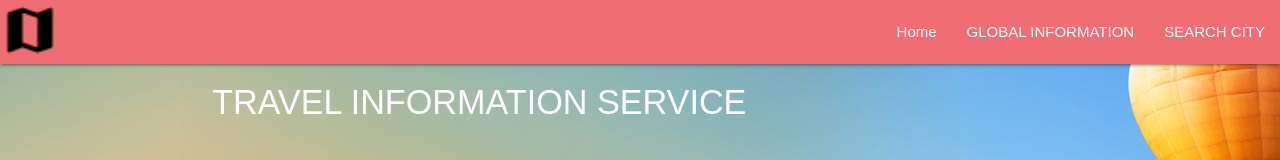
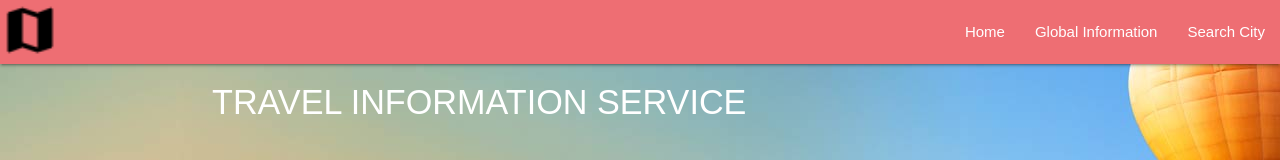
Before and after one commit to rethickbose/travel-info, a React (Create React App) app: page / in a window 1280 px wide. Shown: the top 160 px of the page. Built offline with nearby package versions, Linux system fonts and the light colour scheme; no server answers.

Commit message:
small changes

```diff
--- a/src/App.js
+++ b/src/App.js
@@ -1,5 +1,4 @@
 import React, { useState, useEffect, Component } from "react";
-import logo from "./logo.svg";
 import "./App.css";
 import { BrowserRouter as Router, Route } from "react-router-dom";
 import "../node_modules/materialize-css/dist/css/materialize.min.css";
--- a/src/components/input.js
+++ b/src/components/input.js
@@ -1,56 +1,51 @@
-import React from 'react';
-import {useEffect,useState} from 'react'
-import { makeStyles } from '@material-ui/core/styles';
-import TextField from '@material-ui/core/TextField';
-import Button from '@material-ui/core/Button';
-import axios from 'axios'
-axios.defaults.baseURL = 'http://localhost:4543';
+import React from "react";
+import { useState } from "react";
+import { makeStyles } from "@material-ui/core/styles";
+import TextField from "@material-ui/core/TextField";
+import Button from "@material-ui/core/Button";
+import axios from "axios";
+axios.defaults.baseURL = "http://localhost:4543";
 
-const useStyles = makeStyles((theme) => ({
+const useStyles = makeStyles(theme => ({
   root: {
-    '& > *': {
+    "& > *": {
       margin: theme.spacing(3),
-      width: '35ch',
-    },
-  },
+      width: "35ch"
+    }
+  }
 }));
 
 export default function ColorTextFields() {
-
-
   const classes = useStyles();
 
-
-  const [countryName, setcountryName] = useState('');
-  const [cityName, setcityName] = useState('');
-  const [continent, setcontinent] = useState('');
-  const [currencyUsed, setcurrencyUsed] = useState('');
+  const [countryName, setcountryName] = useState("");
+  const [cityName, setcityName] = useState("");
+  const [continent, setcontinent] = useState("");
+  const [currencyUsed, setcurrencyUsed] = useState("");
   const [languages, setlanguages] = useState([]);
 
-  const handleCOUNTRYNAMEChange =(e)=> {
+  const handleCOUNTRYNAMEChange = e => {
     setcountryName(e.target.value);
-  }
+  };
 
-  const handleCITYNAMEChange =(e)=> {
+  const handleCITYNAMEChange = e => {
     setcityName(e.target.value);
-  }
+  };
 
-  const handleCONTINENTChange =(e)=> {
+  const handleCONTINENTChange = e => {
     setcontinent(e.target.value);
-  }
+  };
 
-  const handleCURRENCYChange =(e)=> {
+  const handleCURRENCYChange = e => {
     setcurrencyUsed(e.target.value);
-  }
+  };
 
-  const handleLANGUAGESChange =(e)=> {
+  const handleLANGUAGESChange = e => {
     setlanguages(e.target.value);
-  }
+  };
 
-  const handleSubmit =(e)=> {
+  const handleSubmit = e => {
     e.preventDefault();
-
-
 
     const saveObject = {
       countryName: countryName,
@@ -58,26 +53,21 @@ export default function ColorTextFields() {
       continent: continent,
       currencyUsed: currencyUsed,
       languages: languages
-    }
-   // console.log(countryName, cityName, continent, currencyUsed, languages);
+    };
     axios
       .post("http://localhost:4543/api/create-new-entry", saveObject)
       .then(res => console.log(res))
       .catch(err => console.log(err));
-
-  }
-
-
-
-
-
-
-
-
+  };
 
   return (
-    <form  onSubmit={handleSubmit} className={classes.root} noValidate autoComplete="off"  method="post">
-
+    <form
+      onSubmit={handleSubmit}
+      className={classes.root}
+      noValidate
+      autoComplete="off"
+      method="post"
+    >
       <TextField
         id="countryName"
         label="COUNTRY NAME"
--- a/src/components/navbar.js
+++ b/src/components/navbar.js
@@ -14,10 +14,10 @@ const Navbar = () => {
                 <Link to="/">Home </Link>
               </li>
               <li>
-                <Link to="/globalinfo">GLOBAL INFORMATION </Link>
+                <Link to="/globalinfo">Global Information </Link>
               </li>
               <li>
-                <Link to="/search"> SEARCH CITY </Link>
+                <Link to="/search"> Search City </Link>
               </li>
             </ul>
           </div>
--- a/src/pages/home.js
+++ b/src/pages/home.js
@@ -1,36 +1,24 @@
-import React from 'react'
-import background from './homelogo.jpeg';
+import React from "react";
+import Input from "../components/input";
 
-import ImgMediaCard from '../components/cards.js'
-import Input from '../components/input'
-
-const Home = () =>{
+const Home = () => {
   const mystyle = {
     color: "white",
-        margin:"10px",
+    margin: "10px",
     padding: "10px",
-        fontFamily: "Arial",
-
+    fontFamily: "Arial"
   };
 
-    return(
+  return (
     <div>
       <div>
         <h4 style={mystyle}>TRAVEL INFORMATION SERVICE</h4>
-
+      </div>{" "}
+      <br />
+      <Input />
+      <br /> <br />
     </div>
-
-              <br />
-
-            <Input />
-
-             <br />
-             <br />
-
-
-        </div>
-
-    )
-}
+  );
+};
 
 export default Home;
```
Also changed, not shown: src/components/cards.js (+0 -18 lines). Lines whose indentation alone changed are shown as unchanged.
